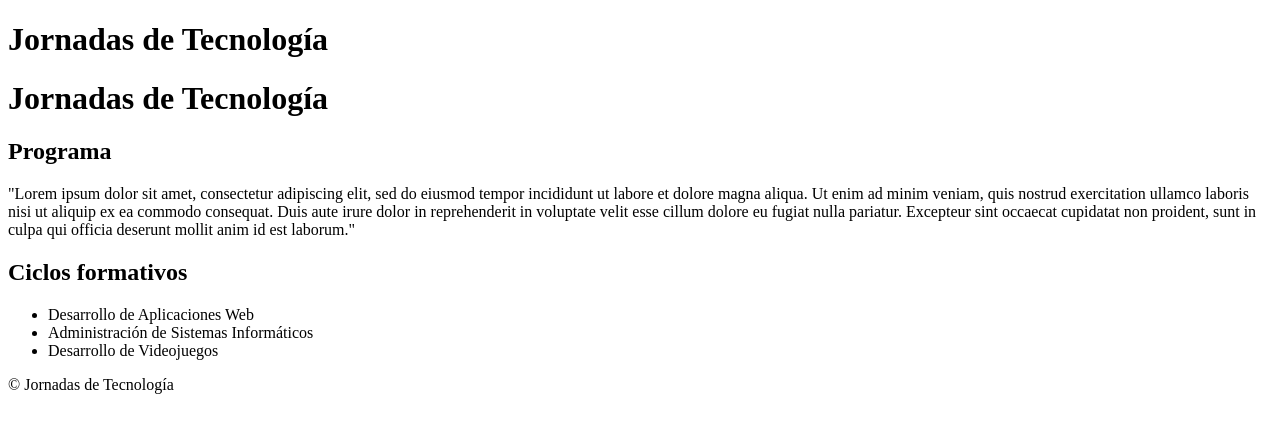
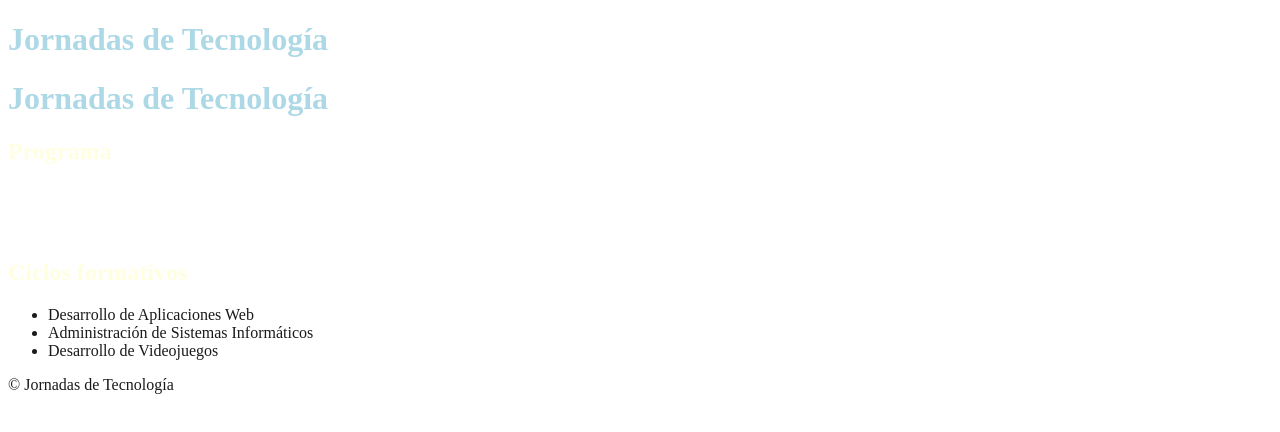
Before and after one commit to Antoniomp5/DIWEB, a plain HTML site: page Temas/Tema6/ejercicio2/index.html in a window 1280 px wide. Drawn offline with Linux system fonts and the light colour scheme.

Commit message:
Subida del ejercicio3 y 2 (corregido)

```diff
--- a/Temas/Tema6/ejercicio2/css/claro.css
+++ b/Temas/Tema6/ejercicio2/css/claro.css
@@ -1,20 +1,14 @@
-h1 {
-    color: blue;
-    font-size: 32px;
+body {
+        color: white;
 }
 
-h2:first-of-type {
-    color: green;
-}
-
-p:last-of-type {
-    text-align: center;
-}
-
-p {
-    font-size: 18px;
+h1 {
+    color: darkblue;
 }
 
 h2 {
-    color: orange;
+    color: green;
 }
+p {
+    color: black;
+}
--- a/Temas/Tema6/ejercicio2/css/oscuro.css
+++ b/Temas/Tema6/ejercicio2/css/oscuro.css
@@ -1,20 +1,14 @@
-h1 {
-    color: blue;
-    font-size: 32px;
+body {
+        color: #1a1a1a;
 }
 
-h2:first-of-type {
-    color: green;
-}
-
-p:last-of-type {
-    text-align: center;
-}
-
-p {
-    font-size: 18px;
+h1 {
+    color: lightblue;
 }
 
 h2 {
-    color: orange;
+    color: lightyellow;
 }
+p {
+    color: white;
+}
--- a/Temas/Tema6/ejercicio2/index.html
+++ b/Temas/Tema6/ejercicio2/index.html
@@ -4,6 +4,8 @@
 <head>
     <meta charset="UTF-8">
     <title>Jornadas de Tecnología</title>
+    <link rel="stylesheet" href="css/claro.css"/>
+    <link rel="stylesheet" href="css/oscuro.css"/>
 </head>
 
 <body>
--- /dev/null
+++ b/Temas/Tema6/ejercicio3/css/estilos.css
@@ -0,0 +1,8 @@
+h1 {
+    color: blue;
+    font-size: 30px;
+}
+
+p {
+    color: black;
+}
```
Also changed, not shown: Temas/Tema6/ejercicio3/index.html (added, +46 -0 lines).
